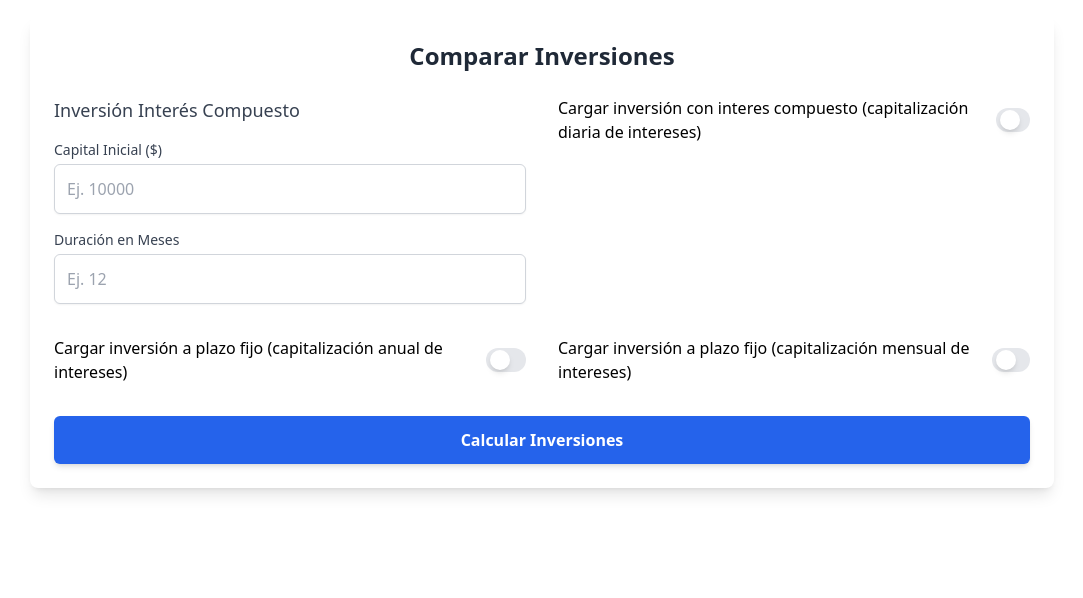
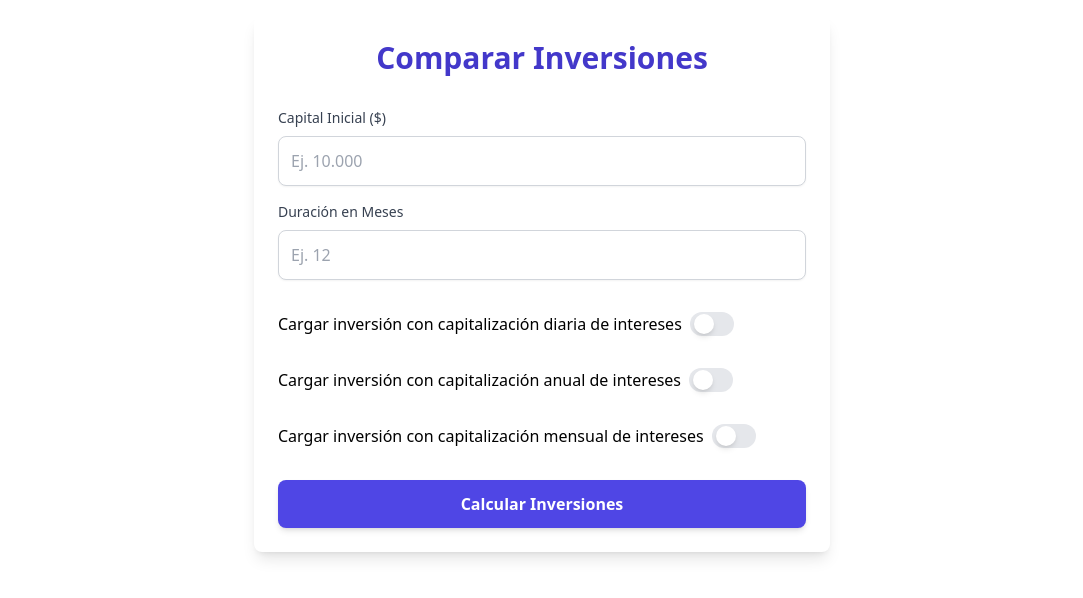
Before and after one commit to mateovalenzuela/front-comparador-de-inversiones, a React (Vite) app: page / in a window 1280 px wide. Shown: the top 598 px of the page, without its empty margins (98-1181 px from the left). Built offline with nearby package versions, Linux system fonts and the light colour scheme.

Commit message:
refactor: mejora de estilos y agregado de validaciones

```diff
--- a/src/InvestmentForm.jsx
+++ b/src/InvestmentForm.jsx
@@ -28,6 +28,8 @@ const InvestForm = ({ onCalculateMoneyMarket, onCalculateFixedInvest, onCalculat
   const [showFixedInvest, setShowFixedInvest] = useState(false)
   const [showFixedInvestWithReinvest, setShowFixedInvestWithReinvest] = useState(false)
   const [allowSubmit, setAllowSubmit] = useState(false)
+  const [displayAmount, setDisplayAmount] = useState("");
+
 
 
   useEffect(() => {
@@ -97,25 +99,42 @@ const InvestForm = ({ onCalculateMoneyMarket, onCalculateFixedInvest, onCalculat
     setAllowSubmit(false);
   };
 
+  // Función para formatear con puntos de miles
+  const formatAmount = (value) => {
+    return value.replace(/\B(?=(\d{3})+(?!\d))/g, ".");
+  };
+
+  // Maneja el cambio de input
+  const handleAmountChange = (e) => {
+    const rawValue = e.target.value.replace(/\./g, ""); // elimina puntos para mantener el valor sin formato
+    if (!isNaN(rawValue)) {
+      setAmount(rawValue); // valor sin formato
+      setDisplayAmount(formatAmount(rawValue)); // valor con formato
+    }
+  };
+
+  // Quita el formato cuando el input pierde el foco
+  const handleBlur = () => setDisplayAmount(formatAmount(amount));
+
+
   return (
-    <div className="max-w-5xl mx-auto p-6 bg-white shadow-lg rounded-lg">
-      <h2 className="text-2xl font-semibold text-gray-800 mb-6 text-center">Comparar Inversiones</h2>
-      <form onSubmit={handleSubmit} className="grid grid-cols-1 md:grid-cols-2 gap-8">
-
+  <div className="max-w-xl mx-auto p-6 bg-white shadow-lg rounded-lg">
+    <h2 className="text-3xl font-bold text-indigo-700 mb-8 text-center">Comparar Inversiones</h2>
+    <form onSubmit={handleSubmit} className="space-y-8">
 
       {/* Inversión Interés Compuesto */}
       <div className="space-y-4">
-          <h3 className="text-lg font-medium text-gray-700">Inversión Interés Compuesto</h3>
         <div>
           <label className="block text-sm font-medium text-gray-700">Capital Inicial ($)</label>
           <input
-                type="number"
+              type="text"
               name="principal"
-                value={amount}
-                onChange={(e) => setAmount(e.target.value)}
-                placeholder="Ej. 10000"
+              value={displayAmount}
+              onChange={handleAmountChange}
+              onBlur={handleBlur}
+              placeholder="Ej. 10.000"
               required
-                className="mt-1 block w-full p-3 border border-gray-300 rounded-md shadow-sm"
+              className="mt-2 w-full p-3 border border-gray-300 rounded-lg focus:ring-2 focus:ring-indigo-500 shadow-sm transition"
           />
         </div>
 
@@ -127,92 +146,100 @@ const InvestForm = ({ onCalculateMoneyMarket, onCalculateFixedInvest, onCalculat
               value={monthsDuration}
               onChange={(e) => setMonthsDuration(e.target.value)}
               placeholder="Ej. 12"
+              max={120}
+              min={1}
               required
-                className="mt-1 block w-full p-3 border border-gray-300 rounded-md shadow-sm"
+              className="mt-2 w-full p-3 border border-gray-300 rounded-lg focus:ring-2 focus:ring-indigo-500 shadow-sm transition"
           />
         </div>
       </div>
 
-        {/*Inversión con interes compuesto */}
+      {/* Inversión con interés compuesto */}
       <div className="space-y-4">
-          <div className="">
+        <div className="flex justify-between">
           <ToggleSwitch
-                label="Cargar inversión con interes compuesto (capitalización diaria de intereses)"
+              label="Cargar inversión con capitalización diaria de intereses"
               onChange={handleToggleCompoundInvestChange}
               setResult={setResultCompoundInvestment}
           />
         </div>
         {showCompoundInvstment && (
             <div>
-                <label className="block text-sm font-medium text-gray-700">Tasa de Interés Anual (%)</label>
+              <label className="block text-sm font-medium text-gray-700">Tasa de Interés Anual (TNA %)</label>
             <input
               type="number"
               name="interest_rate"
               value={compoundInvestment.interest_rate}
-                    onChange={(e) => setCompoundInvestment({...compoundInvestment, interest_rate: e.target.value})}
+              onChange={(e) => setCompoundInvestment({ ...compoundInvestment, interest_rate: e.target.value })}
               placeholder="Ej. 5"
               required
-                    className="mt-1 block w-full p-3 border border-gray-300 rounded-md shadow-sm"
+              max={999}
+              min={0}
+              className="mt-2 w-full p-3 border border-gray-300 rounded-lg focus:ring-2 focus:ring-indigo-500 shadow-sm transition"
             />
           </div>
         )}
       </div>
 
-        {/*Inversión a plazo fijo sin reinvertir los intereses */}
+      {/* Inversión a plazo fijo sin reinvertir los intereses */}
       <div className="space-y-4">
-          <div>
+        <div className="flex justify-between">
           <ToggleSwitch
-                label="Cargar inversión a plazo fijo (capitalización anual de intereses)"
+            label="Cargar inversión con capitalización anual de intereses"
             onChange={handleToggleFixedInvestChange}
             setResult={setResultFixedInvestment}
           />
         </div>
         {showFixedInvest && (
           <div>
-                <label className="block text-sm font-medium text-gray-700">Tasa de Interés Anual del plazo fijo
-                  (%)</label>
+            <label className="block text-sm font-medium text-gray-700">Tasa de Interés Anual (TNA %)</label>
             <input
               type="number"
               name="interest_rate"
               value={fixedInvestment.interest_rate}
-                    onChange={(e) => setFixedInvestment({...fixedInvestment, interest_rate: e.target.value})}
+              onChange={(e) => setFixedInvestment({ ...fixedInvestment, interest_rate: e.target.value })}
               placeholder="Ej. 5"
-                    className="mt-1 block w-full p-3 border border-gray-300 rounded-md shadow-sm"
+              max={999}
+              min={0}
+              className="mt-2 w-full p-3 border border-gray-300 rounded-lg focus:ring-2 focus:ring-indigo-500 shadow-sm transition"
             />
           </div>
         )}
       </div>
 
-
-        {/*Inversión a plazo fijo reinvirtiendo los intereses */}
+      {/* Inversión a plazo fijo reinvirtiendo los intereses */}
       <div className="space-y-4">
-          <div>
+        <div className="flex justify-between">
           <ToggleSwitch
-                label="Cargar inversión a plazo fijo (capitalización mensual de intereses)"
+            label="Cargar inversión con capitalización mensual de intereses"
             onChange={handleToggleFixedInvestWithReinvestChange}
             setResult={setResultInvestWithReinvest}
           />
         </div>
         {showFixedInvestWithReinvest && (
           <div>
-                <label className="block text-sm font-medium text-gray-700">Tasa de Interés Anual del plazo fijo (%)</label>
+            <label className="block text-sm font-medium text-gray-700">Tasa de Interés Anual (TNA %)</label>
             <input
               type="number"
               name="interest_rate"
               value={fixedInvestmentWithReinvestment.interest_rate}
-                    onChange={(e) => setFixedInvestmentWithReinvestment({...fixedInvestmentWithReinvestment, interest_rate: e.target.value})}
+              onChange={(e) =>
+                setFixedInvestmentWithReinvestment({ ...fixedInvestmentWithReinvestment, interest_rate: e.target.value })
+              }
               placeholder="Ej. 5"
-                    className="mt-1 block w-full p-3 border border-gray-300 rounded-md shadow-sm"
+              max={999}
+              min={0}
+              className="mt-2 w-full p-3 border border-gray-300 rounded-lg focus:ring-2 focus:ring-indigo-500 shadow-sm transition"
             />
           </div>
         )}
       </div>
 
       {/* Botón de envío en una fila completa */}
-        <div className="md:col-span-2">
+      <div>
         <button
           type="submit"
-              className="w-full p-3 bg-blue-600 text-white font-semibold rounded-md shadow-md hover:bg-blue-700"
+          className="w-full p-3 bg-indigo-600 text-white font-semibold rounded-lg shadow-md hover:bg-indigo-700 transition"
         >
           Calcular Inversiones
         </button>
--- a/src/Services.jsx
+++ b/src/Services.jsx
@@ -1,6 +1,6 @@
 export const calculateMoneyMarket = async (data) => {
   try {
-    const response = await fetch('http://localhost:8000/money_market_investment', {
+    const response = await fetch('/api/money_market_investment', {
       method: 'POST',
       headers: {
         'Content-Type': 'application/json',
@@ -15,7 +15,7 @@ export const calculateMoneyMarket = async (data) => {
 
 export const calculateFixedInvestWithReinvest = async (data) => {
   try {
-    const response = await fetch('http://localhost:8000/fixed_term_with_reinvestment', {
+    const response = await fetch('/api/fixed_term_with_reinvestment', {
       method: 'POST',
       headers: {
         'Content-Type': 'application/json',
@@ -30,7 +30,7 @@ export const calculateFixedInvestWithReinvest = async (data) => {
 
 export const calculateFixedInvest = async (data) => {
   try {
-    const response = await fetch('http://localhost:8000/fixed_term_without_reinvestment', {
+    const response = await fetch('/api/fixed_term_without_reinvestment', {
       method: 'POST',
       headers: {
         'Content-Type': 'application/json',
--- a/src/ToggleSwitch.jsx
+++ b/src/ToggleSwitch.jsx
@@ -19,7 +19,7 @@ const ToggleSwitch = ({ label, onChange, setResult }) => {
             <button
                 onClick={handleToggle}
                 className={`relative inline-flex items-center h-6 rounded-full w-11 transition-colors duration-200 ease-in-out ${
-                    isChecked ? 'bg-blue-600' : 'bg-gray-200'
+                    isChecked ? 'bg-indigo-600' : 'bg-gray-200'
                 }`}
             >
                 <span
```
Also changed, not shown: src/InvestmentResults.jsx (+42 -24 lines). Lines whose indentation alone changed are shown as unchanged.
